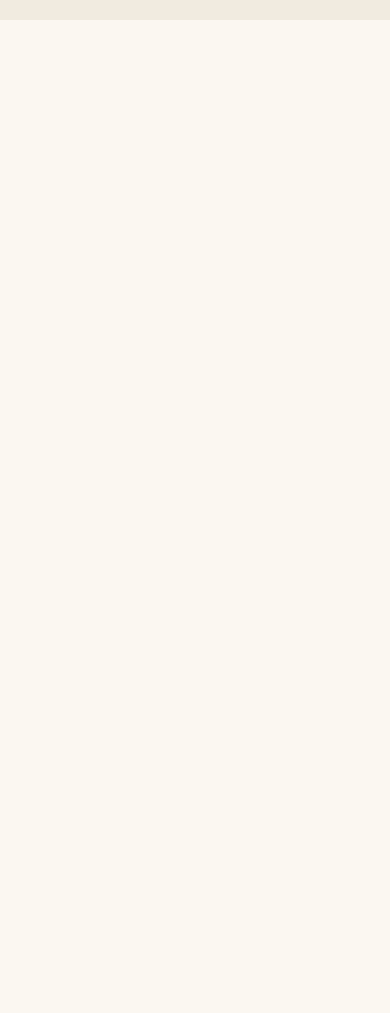
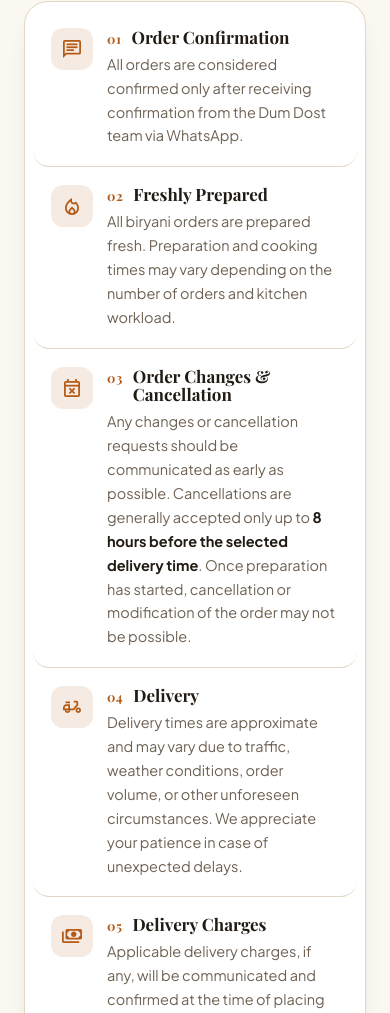
Before and after one commit to VardhanChatla/Dum-Dost, a React (Vite) app: page / in a window 390 px wide. Shown: the part 8163-9176 px from the top of the page. Before the commit the page ends 8183 px from the top, so only its background shows below. Built offline with nearby package versions, Linux system fonts and the light colour scheme; a web font is replaced by a local one.

Commit message:
feat: add Terms & Conditions section with styling and footer link

```diff
--- a/src/App.css
+++ b/src/App.css
@@ -883,6 +883,83 @@
   letter-spacing: 0.05em;
 }
 
+/* ---------- Terms & Conditions ---------- */
+.terms {
+  padding: 0 24px 110px;
+}
+
+.terms__list {
+  max-width: 820px;
+  margin: 0 auto;
+  list-style: none;
+  padding: 8px;
+  background: var(--bg-elevated);
+  border-radius: 24px;
+  border: 1px solid var(--border);
+  box-shadow: var(--shadow-card);
+}
+
+.terms-item {
+  display: flex;
+  gap: 18px;
+  align-items: flex-start;
+  padding: 22px;
+  border-radius: 16px;
+  transition: background 0.25s ease;
+}
+
+.terms-item:not(:last-child) {
+  border-bottom: 1px solid var(--border);
+}
+
+.terms-item:hover {
+  background: var(--bg-sunken);
+}
+
+.terms-item__icon {
+  flex: none;
+  width: 42px;
+  height: 42px;
+  border-radius: 12px;
+  background: var(--accent-soft);
+  color: var(--accent);
+  display: flex;
+  align-items: center;
+  justify-content: center;
+}
+
+.terms-item__body h3 {
+  display: flex;
+  align-items: baseline;
+  gap: 10px;
+  font-size: 17px;
+  margin-bottom: 6px;
+}
+
+.terms-item__number {
+  font-family: var(--font-display);
+  font-size: 13px;
+  color: var(--accent);
+  letter-spacing: 0.04em;
+}
+
+.terms-item__body p {
+  color: var(--text-muted);
+  font-size: 14.5px;
+  line-height: 1.65;
+}
+
+.terms-item__body p strong {
+  color: var(--text);
+}
+
+@media (max-width: 640px) {
+  .terms-item {
+    padding: 18px;
+    gap: 14px;
+  }
+}
+
 /* ---------- Footer ---------- */
 .footer {
   background: var(--bg-sunken);
@@ -915,6 +992,15 @@
   border-radius: 50%;
   object-fit: cover;
   box-shadow: 0 0 0 1px var(--border);
+}
+
+.footer__terms-link {
+  display: inline-block;
+  margin-top: 12px;
+  color: var(--accent);
+  font-size: 13.5px;
+  text-decoration: underline;
+  text-underline-offset: 3px;
 }
 
 .footer__copy {
--- a/src/App.tsx
+++ b/src/App.tsx
@@ -9,6 +9,7 @@
 import GroupOrders from './components/GroupOrders'
 import About from './components/About'
 import OrderCta from './components/OrderCta'
+import Terms from './components/Terms'
 import Footer from './components/Footer'
 import FloatingWhatsApp from './components/FloatingWhatsApp'
 import OrderBar from './components/OrderBar'
@@ -29,6 +30,7 @@
             <GroupOrders />
             <About />
             <OrderCta />
+            <Terms />
           </main>
           <Footer />
           <FloatingWhatsApp />
--- a/src/components/Footer.tsx
+++ b/src/components/Footer.tsx
@@ -10,6 +10,10 @@
         </div>
         <p>Slow-cooked biryani, made by 3 friends. Order via WhatsApp.</p>
 
+        <a href="#terms" className="footer__terms-link">
+          Terms &amp; Conditions
+        </a>
+
         <p className="footer__copy">
           © {new Date().getFullYear()} Dum Dost. Made with dosti &amp; dum.
         </p>
--- /dev/null
+++ b/src/components/Terms.tsx
@@ -0,0 +1,57 @@
+import { useReveal } from '../hooks/useReveal'
+import { terms } from '../data/terms'
+
+function renderWithBold(text: string) {
+  return text.split(/(\*\*.*?\*\*)/g).map((chunk, i) =>
+    chunk.startsWith('**') && chunk.endsWith('**') ? (
+      <strong key={i}>{chunk.slice(2, -2)}</strong>
+    ) : (
+      chunk
+    ),
+  )
+}
+
+export default function Terms() {
+  const ref = useReveal<HTMLDivElement>()
+
+  return (
+    <section id="terms" className="terms">
+      <div ref={ref} className="section-heading reveal">
+        <span className="section-heading__eyebrow">Please Read Before Ordering</span>
+        <h2>Terms &amp; Conditions</h2>
+        <p>The essentials that keep every order smooth &mdash; for you and for us.</p>
+      </div>
+
+      <ol className="terms__list">
+        {terms.map((term, i) => (
+          <TermRow key={term.title} term={term} index={i} />
+        ))}
+      </ol>
+    </section>
+  )
+}
+
+function TermRow({
+  term,
+  index,
+}: {
+  term: (typeof terms)[number]
+  index: number
+}) {
+  const ref = useReveal<HTMLLIElement>()
+
+  return (
+    <li ref={ref} className="terms-item reveal" style={{ transitionDelay: `${index * 60}ms` }}>
+      <span className="terms-item__icon" aria-hidden="true">
+        <span className="material-symbols-outlined">{term.icon}</span>
+      </span>
+      <div className="terms-item__body">
+        <h3>
+          <span className="terms-item__number">{String(index + 1).padStart(2, '0')}</span>
+          {term.title}
+        </h3>
+        <p>{renderWithBold(term.text)}</p>
+      </div>
+    </li>
+  )
+}
--- /dev/null
+++ b/src/data/terms.ts
@@ -0,0 +1,54 @@
+export interface TermItem {
+  icon: string;
+  title: string;
+  /** May contain **bold** segments, rendered as <strong> by the Terms component. */
+  text: string;
+}
+
+export const terms: TermItem[] = [
+  {
+    icon: "chat",
+    title: "Order Confirmation",
+    text: "All orders are considered confirmed only after receiving confirmation from the Dum Dost team via WhatsApp.",
+  },
+  {
+    icon: "local_fire_department",
+    title: "Freshly Prepared",
+    text: "All biryani orders are prepared fresh. Preparation and cooking times may vary depending on the number of orders and kitchen workload.",
+  },
+  {
+    icon: "event_busy",
+    title: "Order Changes & Cancellation",
+    text: "Any changes or cancellation requests should be communicated as early as possible. Cancellations are generally accepted only up to **8 hours before the selected delivery time**. Once preparation has started, cancellation or modification of the order may not be possible.",
+  },
+  {
+    icon: "delivery_dining",
+    title: "Delivery",
+    text: "Delivery times are approximate and may vary due to traffic, weather conditions, order volume, or other unforeseen circumstances. We appreciate your patience in case of unexpected delays.",
+  },
+  {
+    icon: "payments",
+    title: "Delivery Charges",
+    text: "Applicable delivery charges, if any, will be communicated and confirmed at the time of placing the order.",
+  },
+  {
+    icon: "support_agent",
+    title: "Food Quality Concerns",
+    text: "If you experience any issue with your order, please contact the Dum Dost team as soon as possible with your order details. We will make every reasonable effort to understand and resolve the concern.",
+  },
+  {
+    icon: "sell",
+    title: "Menu & Pricing",
+    text: "Menu items, prices, and availability are subject to change without prior notice. Certain items may occasionally be unavailable depending on ingredient availability.",
+  },
+  {
+    icon: "inventory_2",
+    title: "Order Availability",
+    text: "All orders are subject to ingredient availability and our daily preparation capacity. Dum Dost reserves the right to temporarily stop accepting orders once our daily capacity has been reached.",
+  },
+  {
+    icon: "task_alt",
+    title: "Acceptance of Terms",
+    text: "By placing an order with Dum Dost, you acknowledge that you have read, understood, and agreed to these Terms & Conditions.",
+  },
+];
--- a/src/index.css
+++ b/src/index.css
@@ -12,7 +12,7 @@
   --accent-soft: rgba(180, 90, 22, 0.12);
   --maroon: #7a2410;
   --maroon-text: #ffe3d2;
-  --gold: #a8690f;
+  --gold: #f2c572;
   --whatsapp: #25d366;
   --addon: #2f4a35;
   --addon-strong: #253a2a;
@@ -20,8 +20,8 @@
   --shadow-soft: 0 20px 45px -20px rgba(43, 22, 10, 0.28);
   --shadow-card: 0 12px 30px -16px rgba(43, 22, 10, 0.22);
 
-  --font-display: 'Playfair Display', 'Georgia', serif;
-  --font-body: 'Plus Jakarta Sans', system-ui, 'Segoe UI', sans-serif;
+  --font-display: "Playfair Display", "Georgia", serif;
+  --font-body: "Plus Jakarta Sans", system-ui, "Segoe UI", sans-serif;
 
   color-scheme: light;
   color: var(--text);
@@ -31,10 +31,12 @@
   -moz-osx-font-smoothing: grayscale;
   text-rendering: optimizeLegibility;
 
-  transition: background-color 0.4s ease, color 0.4s ease;
+  transition:
+    background-color 0.4s ease,
+    color 0.4s ease;
 }
 
-:root[data-theme='dark'] {
+:root[data-theme="dark"] {
   color-scheme: dark;
   --bg: #14110d;
   --bg-elevated: #1c1813;
@@ -108,7 +110,7 @@
 }
 
 .material-symbols-outlined {
-  font-family: 'Material Symbols Outlined';
+  font-family: "Material Symbols Outlined";
   font-weight: normal;
   font-style: normal;
   font-size: 22px;
@@ -143,12 +145,16 @@
 }
 
 .btn--primary {
-  background: linear-gradient(135deg, var(--accent) 0%, var(--accent-strong) 100%);
+  background: linear-gradient(
+    135deg,
+    var(--accent) 0%,
+    var(--accent-strong) 100%
+  );
   color: #1a0f00;
   box-shadow: 0 10px 24px -8px var(--accent-soft);
 }
 
-:root[data-theme='dark'] .btn--primary {
+:root[data-theme="dark"] .btn--primary {
   color: #2a1800;
 }
 
@@ -211,8 +217,11 @@
 .tilt-card {
   --tilt-x: 0deg;
   --tilt-y: 0deg;
-  transform: perspective(900px) rotateX(var(--tilt-x)) rotateY(var(--tilt-y)) translateY(0);
-  transition: transform 0.25s ease, box-shadow 0.35s ease;
+  transform: perspective(900px) rotateX(var(--tilt-x)) rotateY(var(--tilt-y))
+    translateY(0);
+  transition:
+    transform 0.25s ease,
+    box-shadow 0.35s ease;
   will-change: transform;
 }
 
@@ -233,7 +242,9 @@
   cursor: pointer;
   font-size: 12.5px;
   font-weight: 600;
-  transition: transform 0.2s ease, background 0.2s ease;
+  transition:
+    transform 0.2s ease,
+    background 0.2s ease;
 }
 
 .theme-toggle:hover {
@@ -317,7 +328,9 @@
   transform: translateY(30px);
   opacity: 0;
   pointer-events: none;
-  transition: transform 0.35s ease, opacity 0.35s ease;
+  transition:
+    transform 0.35s ease,
+    opacity 0.35s ease;
   max-width: 320px;
 }
 
```
